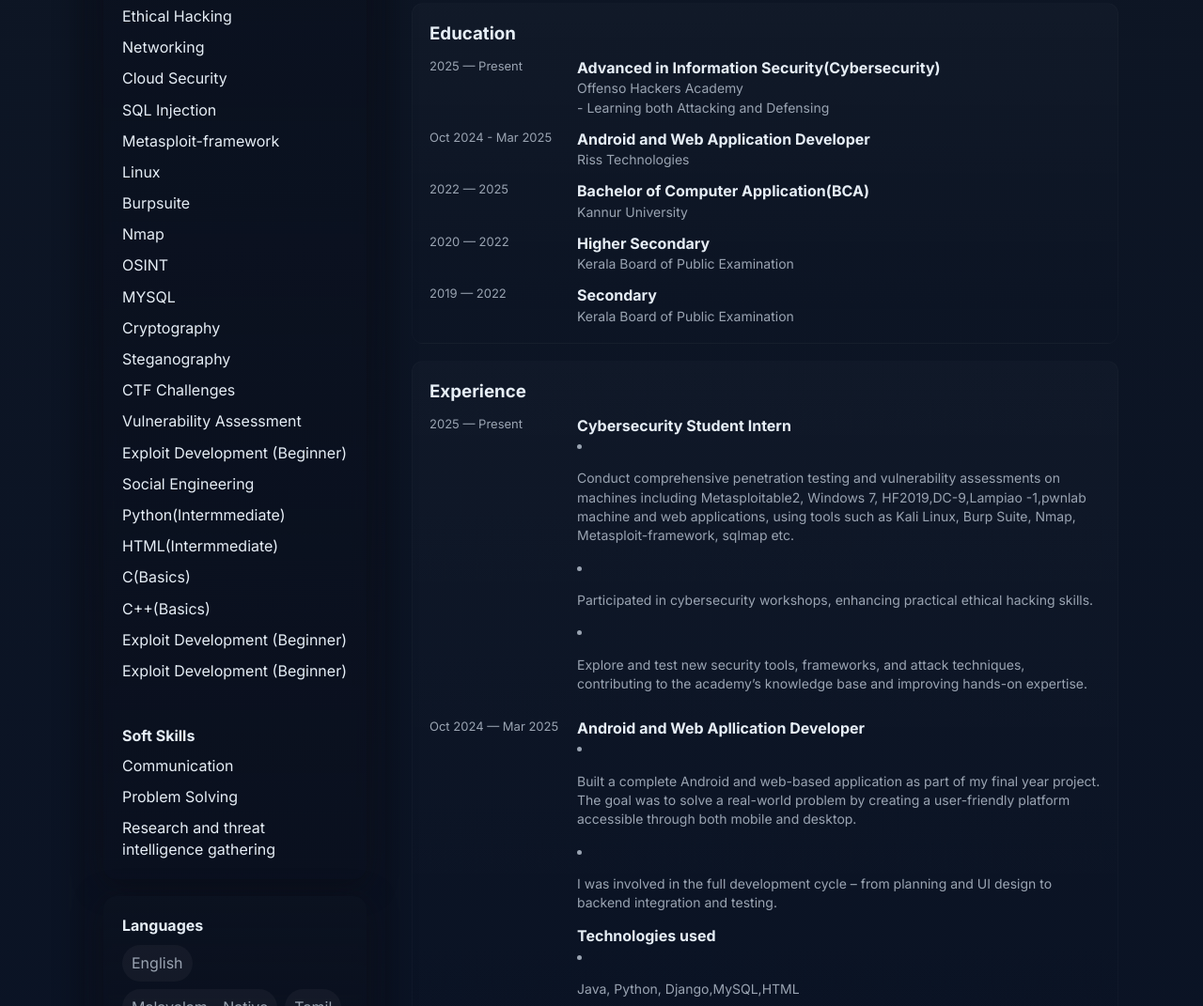
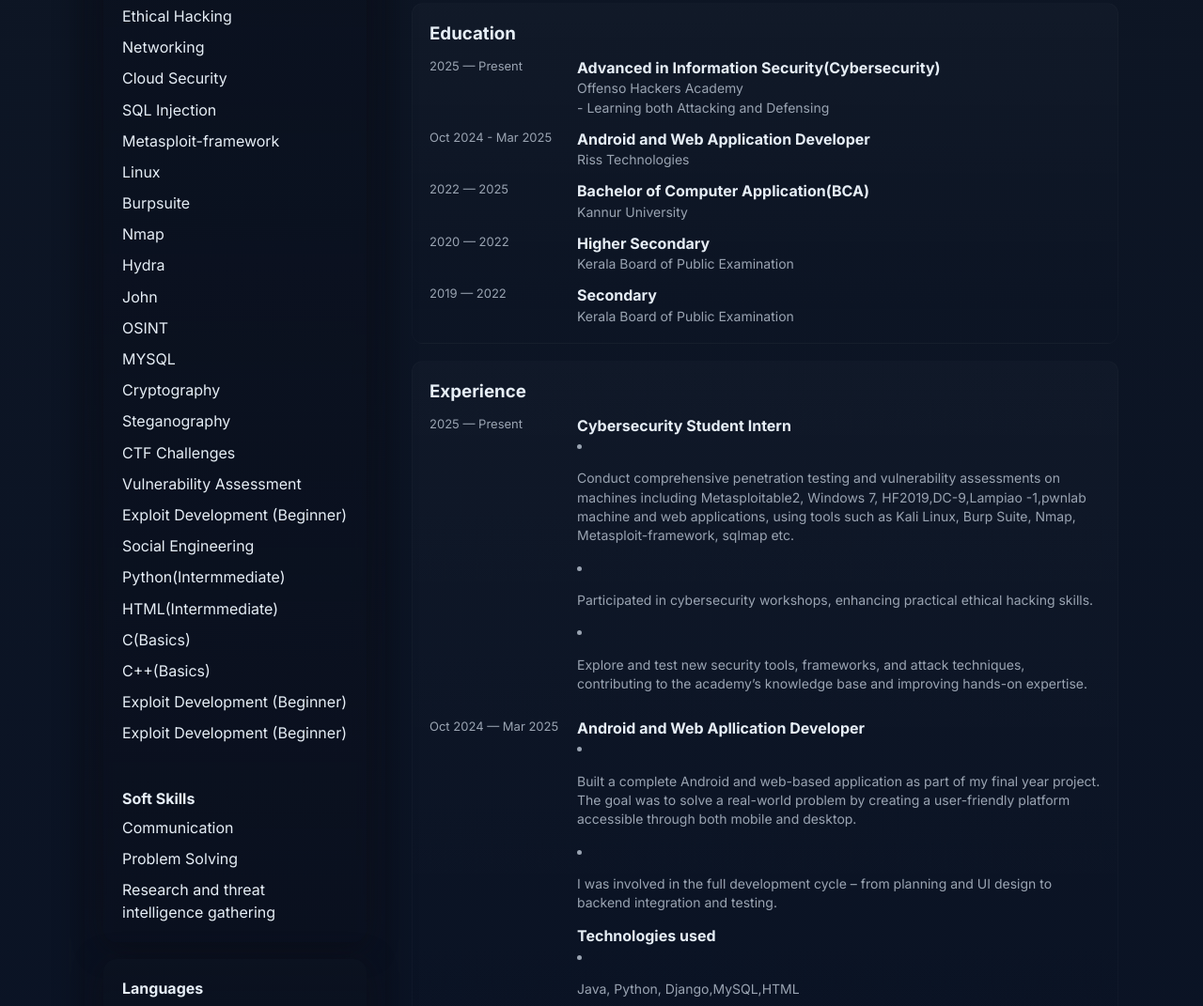
Before and after one commit to Encrypter1233/portfolio, a plain HTML site: page index.html in a window 1280 px wide. Shown: the part 778-1849 px from the top of the page at 94% size. Drawn offline with Linux system fonts and the light colour scheme.

Commit message:
Update index.html

```diff
--- a/index.html
+++ b/index.html
@@ -140,6 +140,8 @@
           <div class="skill-row"><span>Linux</span></div>
           <div class="skill-row"><span>Burpsuite</span></div>
           <div class="skill-row"><span>Nmap</span></div>
+          <div class="skill-row"><span>Hydra</span></div>
+          <div class="skill-row"><span>John</span></div>
           <div class="skill-row"><span>OSINT</span></div>
           <div class="skill-row"><span>MYSQL</span></div>
           <div class="skill-row"><span>Cryptography</span></div>
```
